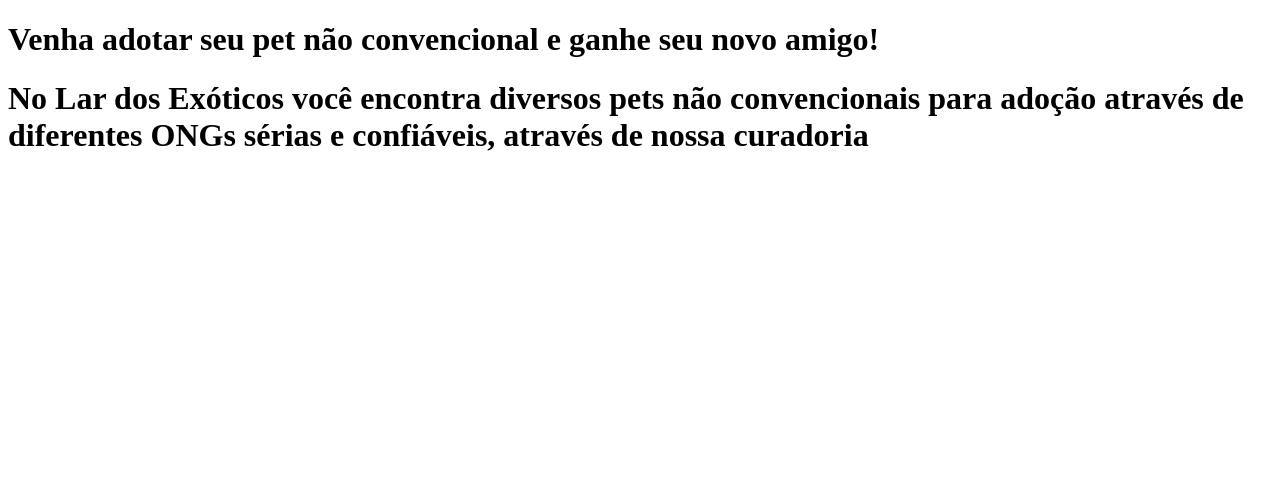
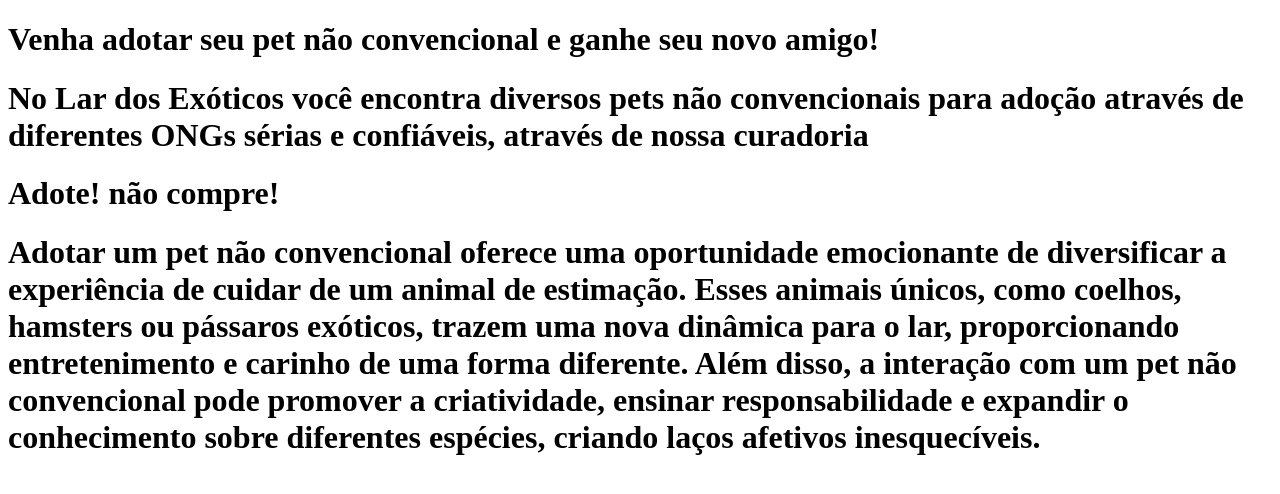
Before and after one commit to ElideCristina/Lar-Dos-Exoticos, a plain HTML site: page Site/index.html in a window 1280 px wide. Drawn offline with Linux system fonts and the light colour scheme.

Commit message:
Adicionei mais informações

```diff
--- a/Site/index.html
+++ b/Site/index.html
@@ -7,6 +7,15 @@
 </head>
 <body>
     <h1>Venha adotar seu pet não convencional e ganhe seu novo amigo!</h1>
-    <h1>No Lar dos Exóticos você encontra diversos pets não convencionais para adoção através de diferentes ONGs sérias e confiáveis, através de nossa curadoria</h1>
+    <h1>No Lar dos Exóticos você encontra diversos pets não convencionais
+        para adoção através de diferentes ONGs sérias e confiáveis, através de
+        nossa curadoria</h1>
+    <h1>Adote! não compre!</h1>
+    <h1>Adotar um pet não convencional oferece uma oportunidade emocionante de  diversificar a
+        experiência de cuidar de um animal de estimação. Esses  animais únicos, como coelhos,
+        hamsters ou pássaros exóticos, trazem uma  nova dinâmica para o lar, proporcionando
+        entretenimento e carinho de uma  forma diferente. Além disso, a interação com um pet não
+        convencional  pode promover a criatividade, ensinar responsabilidade e expandir o
+        conhecimento sobre diferentes espécies, criando laços afetivos  inesquecíveis.</h1>
 </body>
 </html>
```
